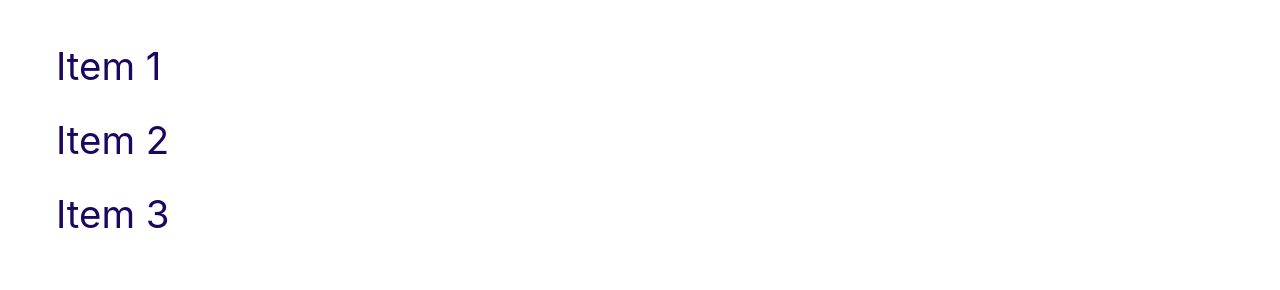
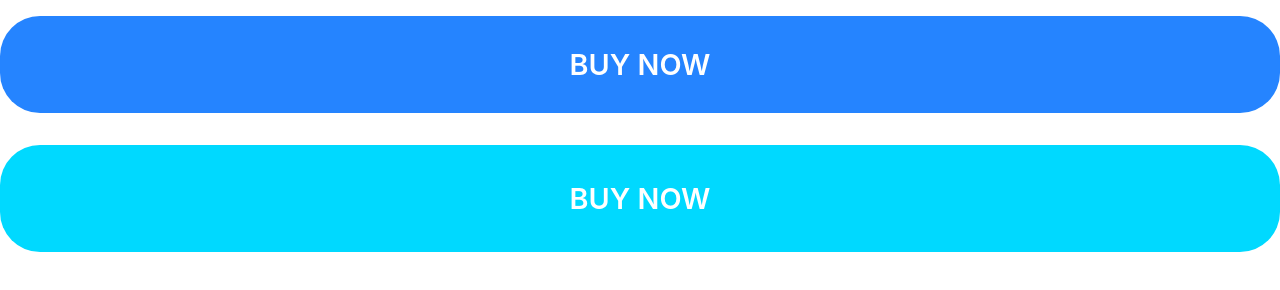
Before and after one commit to rajeswari03/moshify, a plain HTML site: page index.html in a window 1280 px wide. Drawn offline with nearby package versions, Linux system fonts and the light colour scheme.

Commit message:
define 3 types of buttons

```diff
--- a/css/styles.css
+++ b/css/styles.css
@@ -6,6 +6,12 @@
   --color-headings: #1b0760;
   --color-body: #918ca4;
 }
+*,
+*::after,
+*::before {
+  box-sizing: border-box;
+}
+
 body {
   font-family: inter, Arial, Helvetica, sans-serif;
   font-size: 2.4rem;
@@ -117,3 +123,59 @@ a {
     padding-left: 0;
   }
 }
+/*buttons*/
+.btn {
+  text-align: center;
+  font-size: 1.8rem;
+  font-weight: 600;
+  text-transform: uppercase;
+  text-align: center;
+  padding: 2rem 3rem;
+  border: 0;
+  border-radius: 40px;
+  cursor: pointer;
+  white-space: nowrap;
+  margin: 1rem 0;
+}
+.btn--primary {
+  background: var(--color-primary);
+  color: #fff;
+}
+.btn--primary:hover {
+  background: #3a8ffd;
+}
+
+.btn--secondary {
+  background: var(--color-secondary);
+  color: #fff;
+}
+.btn--secondary:hover {
+  background: #00c8eb;
+}
+
+.btn--accent {
+  background: var(--color-accent);
+  color: #fff;
+}
+.btn--accent:hover {
+  background: #ec3000;
+}
+
+.btn--block {
+  width: 100%;
+  display: inline-block;
+}
+.btn--outline {
+  background: #fff;
+  color: var(--color-headings);
+  border: 2px solid var(--color-headings);
+}
+.btn--outline:hover {
+  background: var(--color-headings);
+  color: #fff;
+}
+@media screen and(min-width:1024px;) {
+  .btn {
+    font-size: 1.5rem;
+  }
+}
--- a/index.html
+++ b/index.html
@@ -9,10 +9,7 @@
     <link rel="stylesheet" href="css/styles.css" />
   </head>
   <body>
-    <ul class="list list--tick">
-      <li class="list__item">Item 1</li>
-      <li class="list__item">Item 2</li>
-      <li class="list__item">Item 3</li>
-    </ul>
+    <button class="btn btn--primary btn--block">buy now</button>
+    <a href="#" class="btn btn--secondary btn--block">buy now</a>
   </body>
 </html>
```
Also changed, not shown: components/buttons.html (added, +2 -0 lines), images/tick.svg (added).
